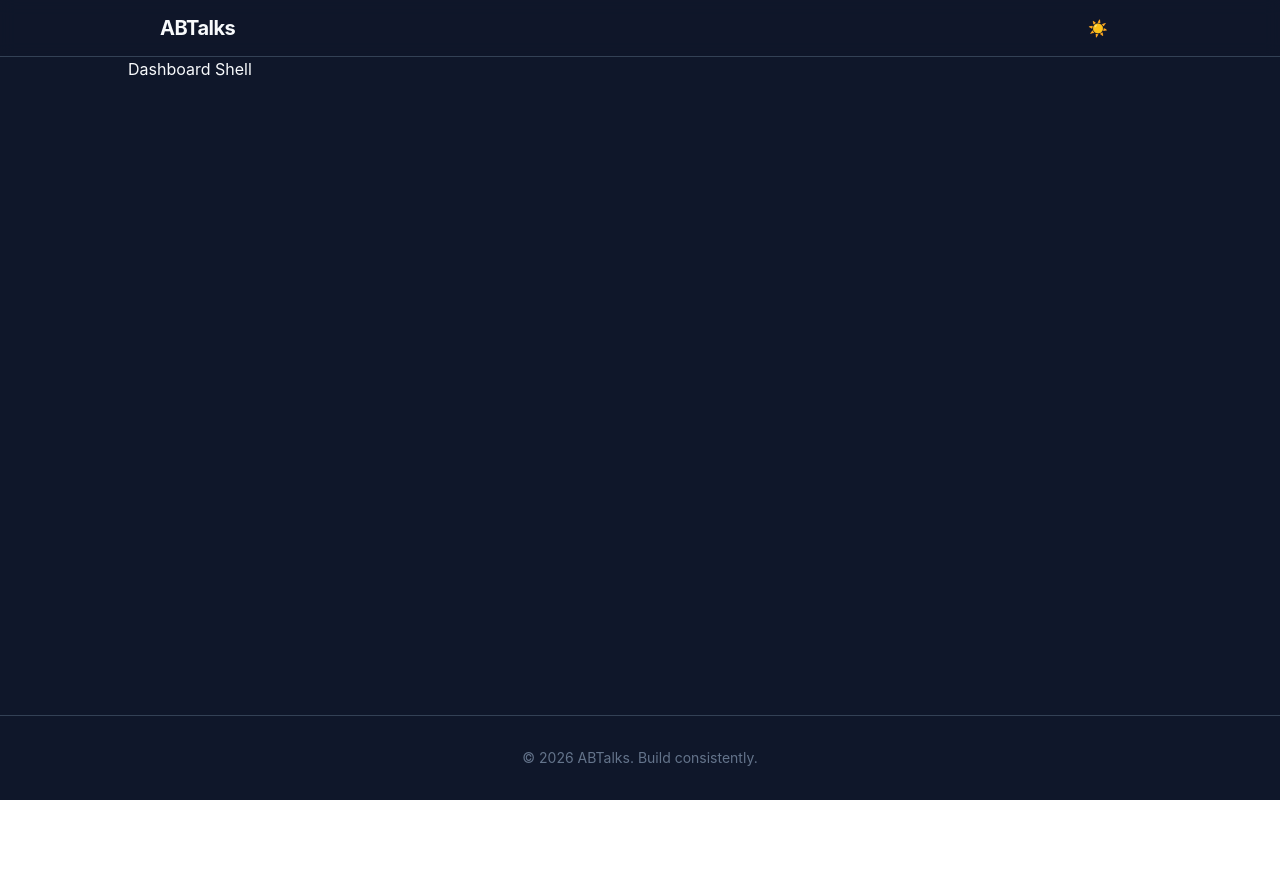
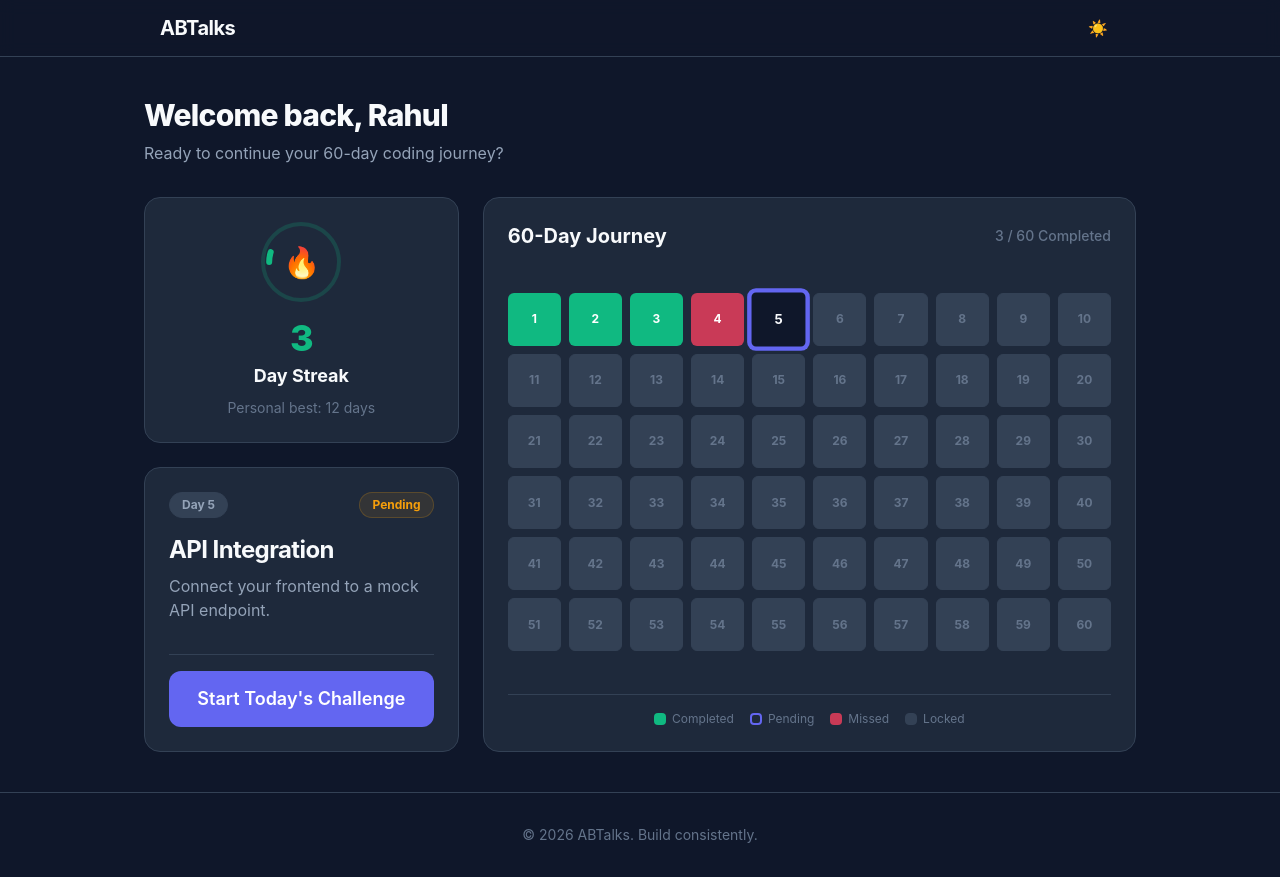
Before and after one commit to KrehantGajjar10/ABTalks, a React (Vite) app: page /dashboard in a window 1280 px wide. Before the commit the page ends 800 px from the top, so only its background shows below. Built offline with nearby package versions, Linux system fonts and the light colour scheme.

Commit message:
feat: build dashboard ui with streak card and 60-day progress grid

```diff
--- /dev/null
+++ b/src/components/dashboard/ProgressGrid.jsx
@@ -0,0 +1,67 @@
+import { Link } from 'react-router-dom';
+import { Card } from '../ui/Card';
+
+export function ProgressGrid({ challenges }) {
+  return (
+    <Card className="p-4 md:p-6 h-full flex flex-col">
+      <div className="flex justify-between items-center mb-6">
+        <h2 className="text-xl font-bold text-text-primary">60-Day Journey</h2>
+        <p className="text-sm text-text-muted font-medium text-right">
+          {challenges.filter(c => c.status === 'completed').length} / 60 Completed
+        </p>
+      </div>
+
+      <div className="grid grid-cols-10 gap-1 sm:gap-1.5 md:gap-2 w-full mt-auto mb-auto">
+        {challenges.map((challenge) => {
+          const isLocked = challenge.status === 'locked';
+
+          let cellClasses = "w-full aspect-square rounded-sm sm:rounded-md flex items-center justify-center text-[10px] sm:text-xs font-bold transition-all ";
+
+          if (challenge.status === 'completed') {
+            cellClasses += "bg-status-success text-white";
+          } else if (challenge.status === 'missed') {
+            cellClasses += "bg-status-error/80 text-white";
+          } else if (challenge.status === 'pending') {
+            cellClasses += "border-2 border-accent-primary bg-bg-app text-text-primary shadow-[0_0_0_2px_var(--accent-primary)] z-10 scale-110";
+          } else if (isLocked) {
+            cellClasses += "bg-bg-surface-elevated text-text-muted border border-border-subtle";
+          }
+
+          const ariaLabel = `Day ${challenge.day}: ${challenge.status}`;
+
+          if (isLocked) {
+            return (
+              <div
+                key={challenge.day}
+                className={cellClasses}
+                aria-label={ariaLabel}
+                title={ariaLabel}
+              >
+                <span>{challenge.day}</span>
+              </div>
+            );
+          }
+
+          return (
+            <Link
+              key={challenge.day}
+              to={`/day/${challenge.day}`}
+              className={`${cellClasses} hover:scale-110 hover:shadow-md hover:z-10 focus:outline-none focus:ring-2 focus:ring-focus-ring focus:ring-offset-2 focus:ring-offset-bg-surface cursor-pointer`}
+              aria-label={ariaLabel}
+              title={ariaLabel}
+            >
+              <span>{challenge.day}</span>
+            </Link>
+          );
+        })}
+      </div>
+
+      <div className="flex flex-wrap items-center justify-center gap-4 mt-6 pt-4 border-t border-border-subtle text-xs text-text-muted">
+        <div className="flex items-center gap-1.5"><div className="w-3 h-3 rounded-sm bg-status-success"></div> Completed</div>
+        <div className="flex items-center gap-1.5"><div className="w-3 h-3 rounded-sm border-2 border-accent-primary"></div> Pending</div>
+        <div className="flex items-center gap-1.5"><div className="w-3 h-3 rounded-sm bg-status-error/80"></div> Missed</div>
+        <div className="flex items-center gap-1.5"><div className="w-3 h-3 rounded-sm bg-bg-surface-elevated border border-border-subtle"></div> Locked</div>
+      </div>
+    </Card>
+  );
+}
--- /dev/null
+++ b/src/components/dashboard/StreakCard.jsx
@@ -0,0 +1,28 @@
+import { Card } from '../ui/Card';
+
+export function StreakCard({ user }) {
+  return (
+    <Card className="flex flex-col items-center justify-center p-6 text-center h-full">
+      <div className="w-20 h-20 rounded-full border-4 border-status-success/20 flex items-center justify-center mb-4 relative">
+        {/* Progress ring approximation */}
+        <svg className="absolute top-0 left-0 w-full h-full -rotate-90" viewBox="0 0 36 36">
+          <path
+            className="text-status-success"
+            strokeWidth="3"
+            strokeDasharray={`${(user.currentStreak / 60) * 100}, 100`}
+            strokeLinecap="round"
+            fill="none"
+            stroke="currentColor"
+            d="M18 2.0845 a 15.9155 15.9155 0 0 1 0 31.831 a 15.9155 15.9155 0 0 1 0 -31.831"
+          />
+        </svg>
+        <span className="text-3xl">🔥</span>
+      </div>
+      <h2 className="text-4xl font-extrabold text-status-success tracking-tight">
+        {user.currentStreak}
+      </h2>
+      <p className="text-lg font-bold text-text-primary mt-1">Day Streak</p>
+      <p className="text-sm text-text-muted mt-2">Personal best: {user.bestStreak} days</p>
+    </Card>
+  );
+}
--- /dev/null
+++ b/src/components/dashboard/TodayTaskCard.jsx
@@ -0,0 +1,39 @@
+import { Link } from 'react-router-dom';
+import { Card } from '../ui/Card';
+import { Button } from '../ui/Button';
+import { Badge } from '../ui/Badge';
+
+export function TodayTaskCard({ pendingChallenge }) {
+  if (!pendingChallenge) {
+    return (
+      <Card className="flex flex-col items-center justify-center p-6 text-center h-full">
+        <h2 className="text-2xl font-bold text-text-primary mb-2">All Caught Up!</h2>
+        <p className="text-text-secondary">You have completed all available challenges.</p>
+      </Card>
+    );
+  }
+
+  return (
+    <Card className="flex flex-col justify-between p-6 h-full border-border-strong">
+      <div>
+        <div className="flex justify-between items-start mb-4">
+          <Badge variant="neutral">Day {pendingChallenge.day}</Badge>
+          <Badge variant="warning" className="capitalize">Pending</Badge>
+        </div>
+        <h2 className="text-2xl font-bold text-text-primary mb-2 tracking-tight">
+          {pendingChallenge.title}
+        </h2>
+        <p className="text-base text-text-secondary">
+          {pendingChallenge.description}
+        </p>
+      </div>
+      <div className="mt-8 pt-4 border-t border-border-subtle">
+        <Link to={`/day/${pendingChallenge.day}`} tabIndex={-1} className="block">
+          <Button size="lg" className="w-full">
+            Start Today's Challenge
+          </Button>
+        </Link>
+      </div>
+    </Card>
+  );
+}
--- a/src/pages/DashboardPage.jsx
+++ b/src/pages/DashboardPage.jsx
@@ -1,7 +1,37 @@
+import { mockData } from '../data/mockData';
+import { StreakCard } from '../components/dashboard/StreakCard';
+import { TodayTaskCard } from '../components/dashboard/TodayTaskCard';
+import { ProgressGrid } from '../components/dashboard/ProgressGrid';
+
 export default function DashboardPage() {
+  const { user, challenges } = mockData;
+  const pendingChallenge = challenges.find(c => c.status === 'pending');
+
   return (
-    <main>
-      <h1>Dashboard Shell</h1>
-    </main>
+    <div className="py-6 px-4 md:py-10 w-full">
+      <header className="mb-8">
+        <h1 className="text-3xl font-extrabold text-text-primary tracking-tight">
+          Welcome back, {user.name.split(' ')[0]}
+        </h1>
+        <p className="text-text-secondary mt-2">
+          Ready to continue your 60-day coding journey?
+        </p>
+      </header>
+
+      <div className="grid grid-cols-1 lg:grid-cols-12 gap-6">
+        {/* Left Column: Stats & Action */}
+        <div className="lg:col-span-4 flex flex-col gap-6">
+          <div className="grid grid-cols-1 sm:grid-cols-2 lg:grid-cols-1 gap-6 h-full">
+            <StreakCard user={user} />
+            <TodayTaskCard pendingChallenge={pendingChallenge} />
+          </div>
+        </div>
+
+        {/* Right Column: Grid */}
+        <div className="lg:col-span-8">
+          <ProgressGrid challenges={challenges} />
+        </div>
+      </div>
+    </div>
   );
 }
```
Also changed, not shown: 1 other file (tests, documents, lock files or other folders).
